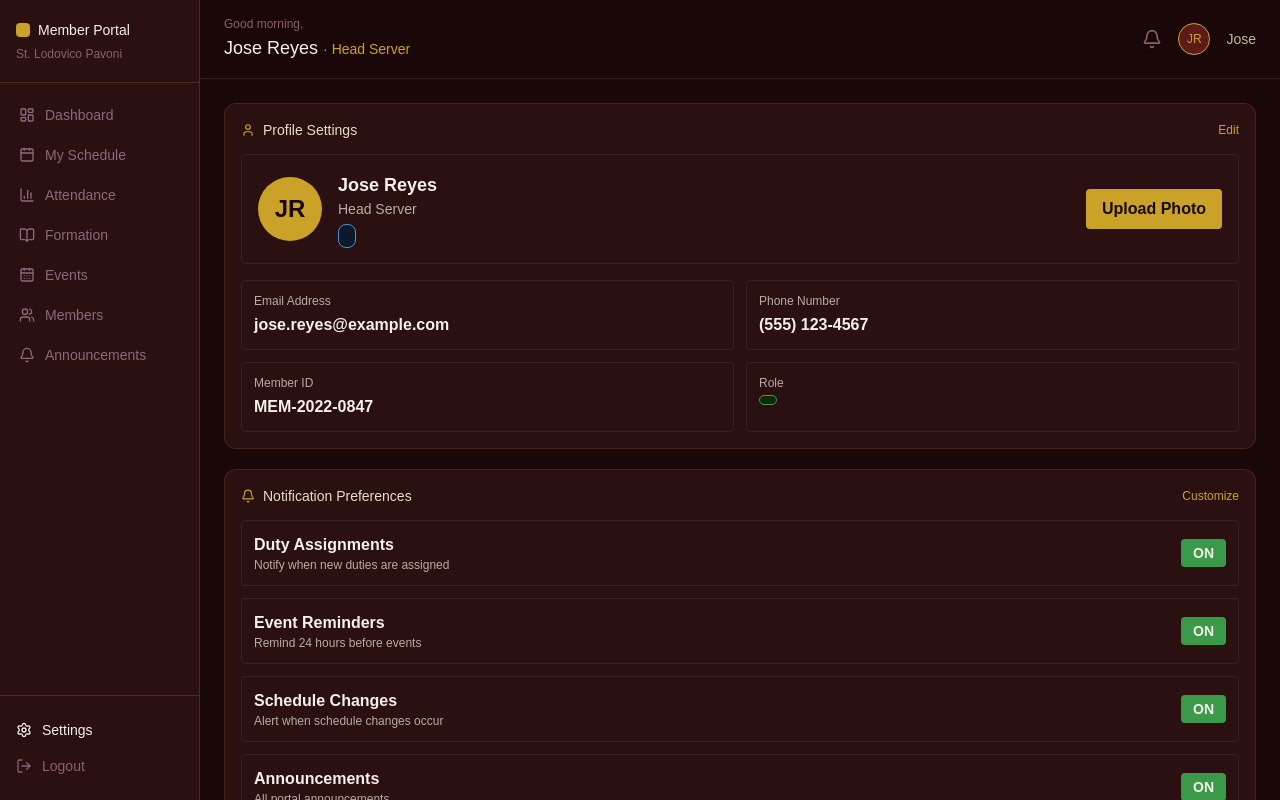
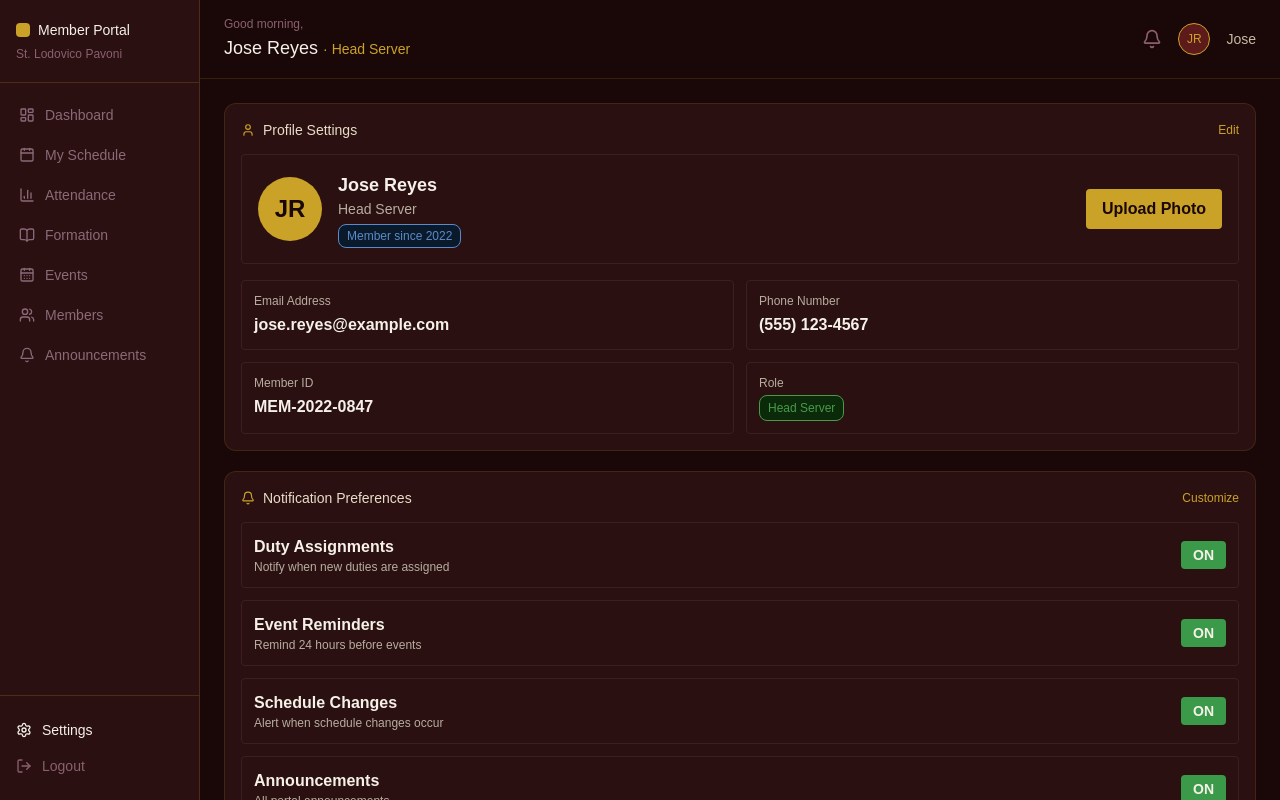
Before and after one commit to halaman99/slpc-member-portal, a Next.js app: page /settings in a window 1280 px wide. Shown: the top 800 px of the page. Built offline with nearby package versions, Linux system fonts and the light colour scheme; no server answers.

Commit message:
fix: Change Badge prop from label to text in settings page

```diff
--- a/app/settings/page.tsx
+++ b/app/settings/page.tsx
@@ -24,7 +24,7 @@ export default function SettingsPage() {
               <div className="flex-1">
                 <h4 className="text-lg font-semibold text-[#f5f0e8]">Jose Reyes</h4>
                 <p className="text-sm text-[#b8ada0] mb-1">Head Server</p>
-                <Badge label="Member since 2022" color="blue" />
+                <Badge text="Member since 2022" color="blue" />
               </div>
               <button className="px-4 py-2 bg-[#c9a227] text-[#1a0808] rounded font-semibold hover:bg-[#b89a1f] transition-colors">
                 Upload Photo
@@ -47,7 +47,7 @@ export default function SettingsPage() {
               <div className="p-3 border border-[#3a2020] rounded">
                 <p className="text-xs text-[#b8ada0] mb-1">Role</p>
                 <div className="flex items-center gap-2">
-                  <Badge label="Head Server" color="green" />
+                  <Badge text="Head Server" color="green" />
                 </div>
               </div>
             </div>
```
